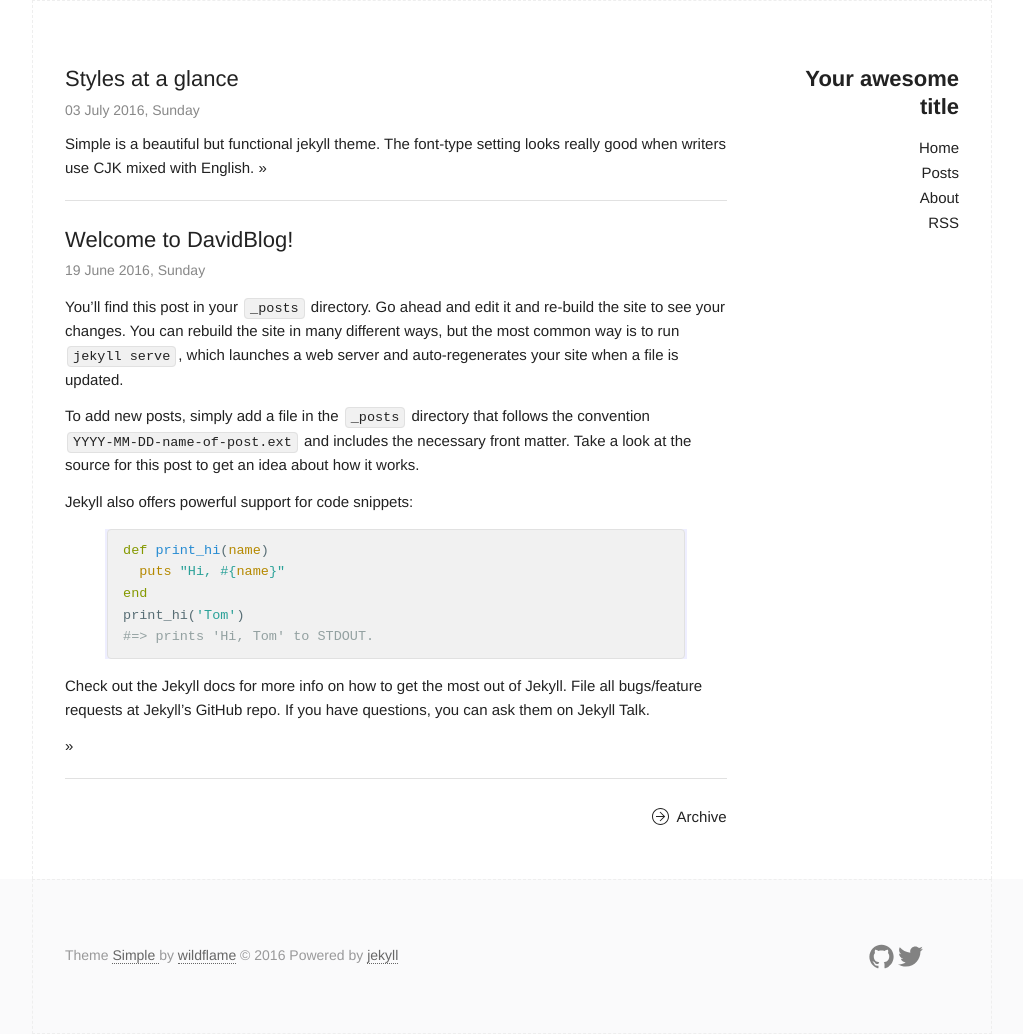
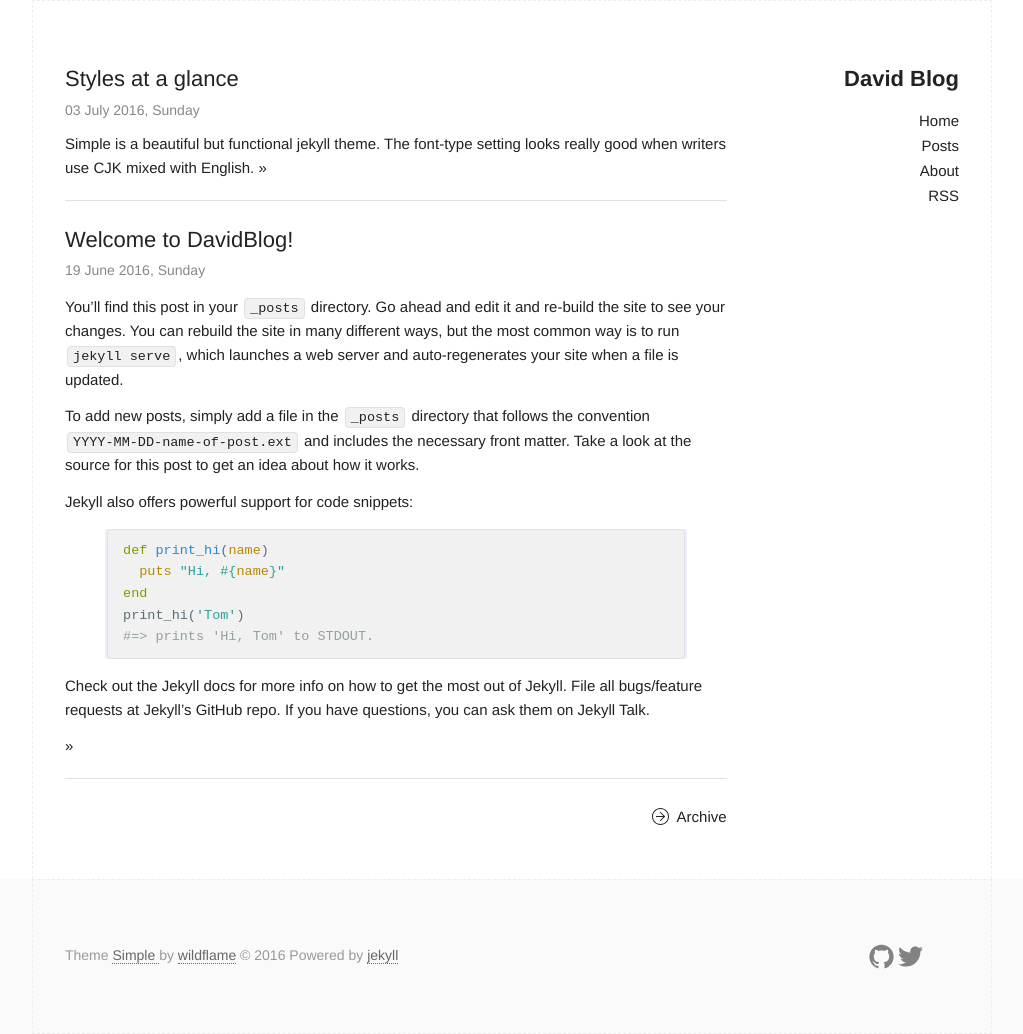
Before and after one commit to BuildSoftwareBetter/BuildSoftwareBetter, a Jekyll site: the page built from index.html, in a window 1280 px wide. Shown: the whole page, without its empty margins (128-1151 px from the left). Built offline with Jekyll 4.4.1, drawn with Linux system fonts in a browser that asks for light colours.

Commit message:
alter _config

```diff
--- a/_config.yml
+++ b/_config.yml
@@ -6,8 +6,8 @@
 # 'jekyll serve'. If you change this file, please restart the server process.
 
 # Site settings
-title: Your awesome title
-email: your-email@domain.com
+title: David Blog
+email: 469575628@qq.com
 description: > # this means to ignore newlines until "baseurl:"
   Write an awesome description for your new site here. You can edit this
   line in _config.yml. It will appear in your document head meta (for
```
